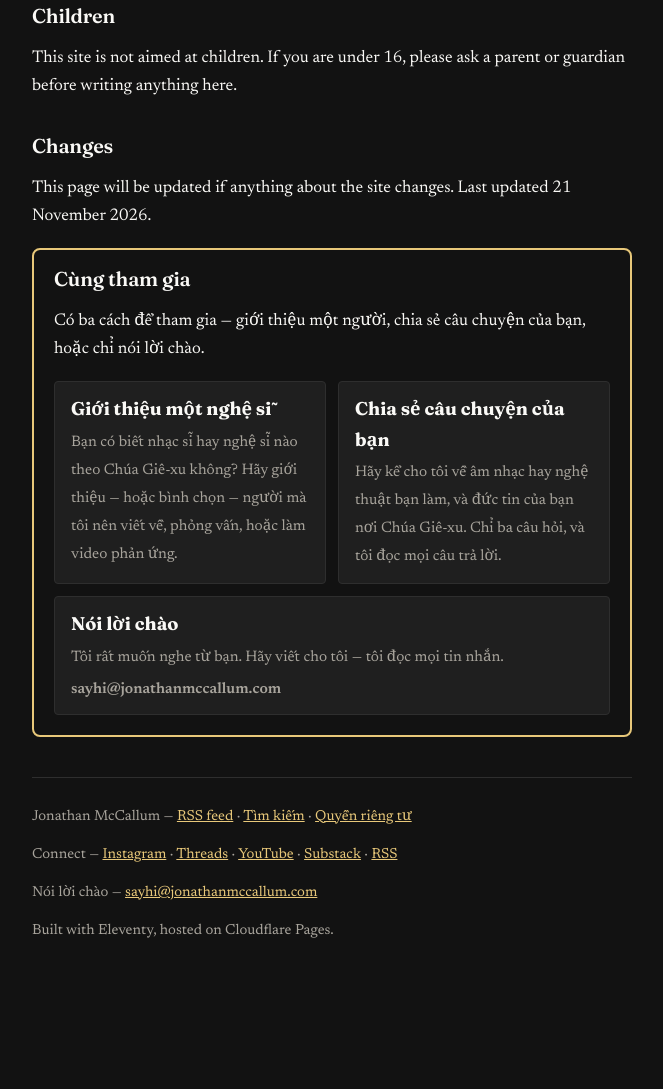
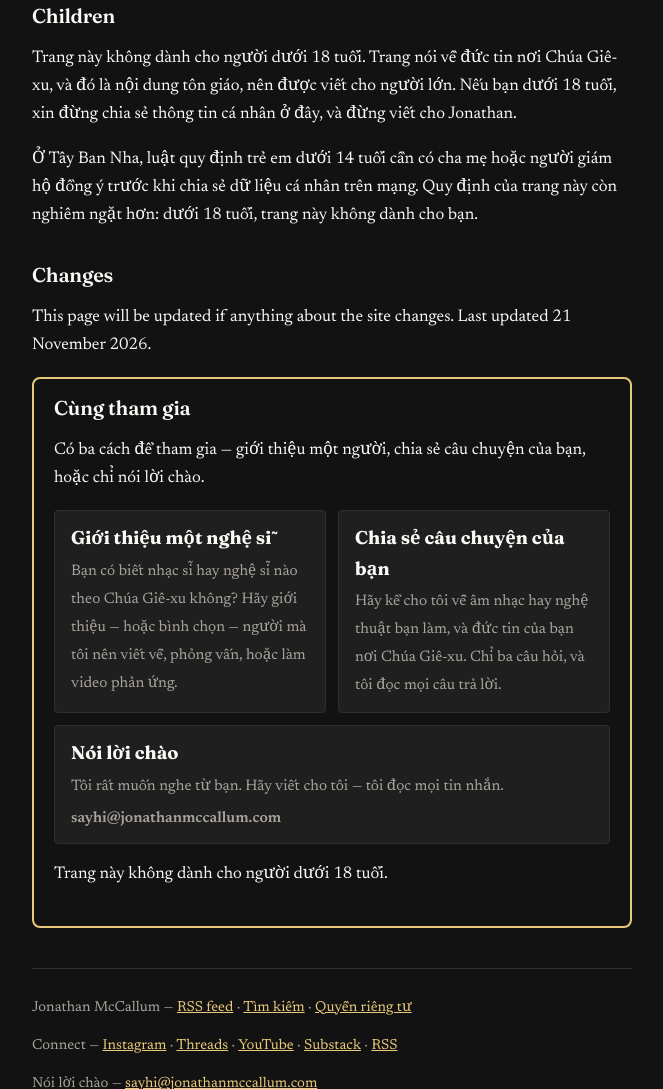
Before and after one commit to streamjonathan/jonathanmccallum-vi, an Eleventy site: page content/pages/privacy.md in a window 1280 px wide. Shown: the part 1669-2758 px from the top of the page, without its empty margins (308-971 px from the left). Before the commit the page ends 2674 px from the top, so only its background shows below. Built offline with nearby package versions, Linux system fonts and the light colour scheme; Eleventy itself is replaced by a stand-in of ours; files that its build step writes are made by us from their sources.

Commit message:
Add under-18 notice: site is not for people under 18 (Get involved + privacy Children section) [vi]

```diff
--- a/_includes/get-involved.njk
+++ b/_includes/get-involved.njk
@@ -16,4 +16,5 @@
       <span class="get-involved__email" data-contact-email-text>Gửi email cho tôi</span>
     </a>
   </div>
+  <p>Trang này không dành cho người dưới 18 tuổi.</p>
 </section>
--- a/content/pages/privacy.md
+++ b/content/pages/privacy.md
@@ -42,7 +42,9 @@ The legal basis for the chat is legitimate interest: running a small site that a
 
 ## Children
 
-This site is not aimed at children. If you are under 16, please ask a parent or guardian before writing anything here.
+Trang này không dành cho người dưới 18 tuổi. Trang nói về đức tin nơi Chúa Giê-xu, và đó là nội dung tôn giáo, nên được viết cho người lớn. Nếu bạn dưới 18 tuổi, xin đừng chia sẻ thông tin cá nhân ở đây, và đừng viết cho Jonathan.
+
+Ở Tây Ban Nha, luật quy định trẻ em dưới 14 tuổi cần có cha mẹ hoặc người giám hộ đồng ý trước khi chia sẻ dữ liệu cá nhân trên mạng. Quy định của trang này còn nghiêm ngặt hơn: dưới 18 tuổi, trang này không dành cho bạn.
 
 ## Changes
 
```
